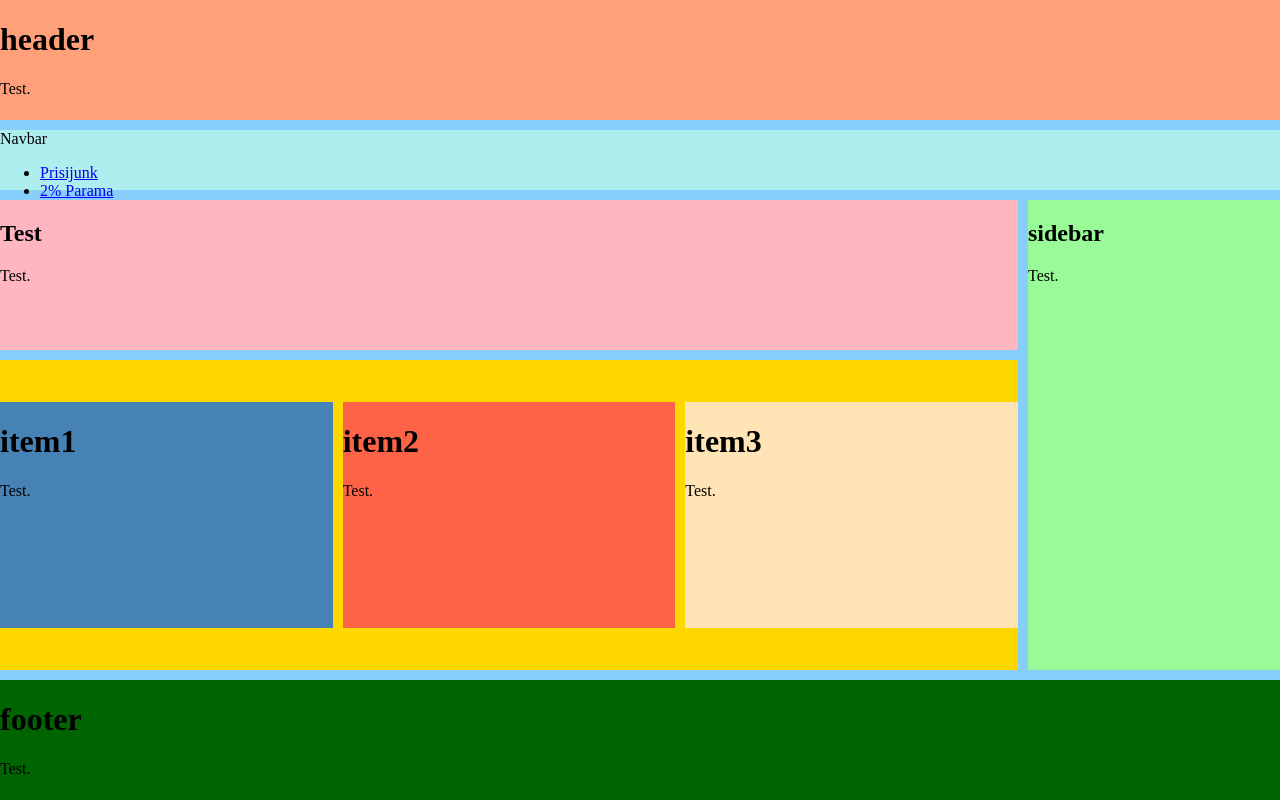
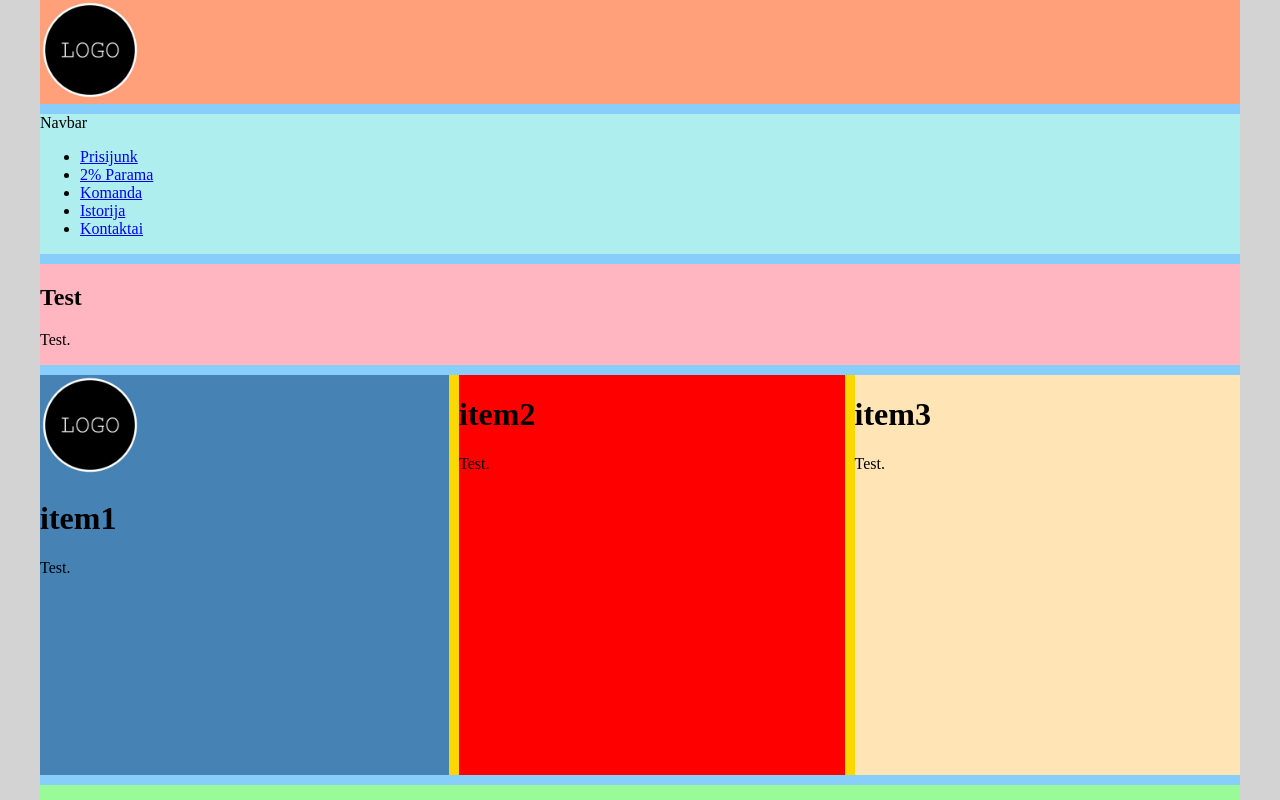
Before and after one commit to kprusinskas/Karolis-GitHub, a plain HTML site: page index.html in a window 1280 px wide. Shown: the top 800 px of the page. Drawn offline with Linux system fonts and the light colour scheme.

Commit message:
Update 07-20 a

```diff
--- a/index.html
+++ b/index.html
@@ -5,15 +5,14 @@
       <title>804 Trakų Kuopa</title>
       <link rel="stylesheet" href="style.css">
 </head>
-<body class="container">
-<div class="wrapper">
 
-  <header class="header">
-    <h1>header</h1>
-    <p>Test.</p>
+<body class="body">
+  <div class="container">
+    <header class="header">
+      <a href="#"><img class="Logo" src="img/Logo.png" alt="Logo"></a>
  </header>
 
-  <nav class="navbar">Navbar
+<nav class="navbar">Navbar
       <ul>
         <li class="nav-li">
           <a class="prisijunk" href="#">Prisijunk</a>
@@ -40,6 +39,7 @@
 
 <div class="offers">
   <div class="item1">
+    <a href="#"><img class="Logo" src="img/Logo.png" alt="Logo"></a>
     <h1>item1</h1>
     <p>Test.</p>
   </div>
--- a/style.css
+++ b/style.css
@@ -1,93 +1,125 @@
-.container{
-   background: LightGrey;
-   margin: 0px ;
-   padding: 0px ;
+.Logo {
+  width: 100px;
 }
 
-.wrapper{
-    height: 100vh;
-    margin: 0 auto;
-    display: grid;
-    background:LightSkyBlue;
-    max-width: 1280px;
-    grid-gap: 10px;
+.body {
+  max-width: 1600px;
+  background: LightGrey;
+  margin: 0px;
+  padding: 0px;
 }
 
-.header{
-  background:LightSalmon;
+.container {
+  max-width: 1200px;
+  height: 100vh;
+  margin: 0 auto;
+  display: grid;
+  background: LightSkyBlue;
+  grid-gap: 10px;
+  grid-template-areas:
+    "header"
+    "navbar"
+    "content"
+    "offers"
+    "sidebar"
+    "footer";
+}
+
+.header {
+  background: LightSalmon;
   grid-area: header;
 }
 
-.navbar{background:PaleTurquoise; grid-area: navbar;}
-.content{
-  background:LightPink;
+.navbar {
+  background: PaleTurquoise;
+  grid-area: navbar;
+}
+
+.content {
+  background: LightPink;
   grid-area: content;
 }
 
-.sidebar{background:PaleGreen; grid-area: sidebar;}
-
-.footer{
-  background:DarkGreen;
-  grid-area: footer;
-  height: 120px;
+.sidebar {
+  background: PaleGreen;
+  grid-area: sidebar;
 }
 
-.offers{
-  background:Gold;
-  grid-area: offers;
-  display: grid;
-  /*grid-template-columns: repeat( auto-fill, minmax(200px, 1fr));
-  grid-template-rows: auto auto auto;*/
-  grid-template-columns: auto auto auto);
-  grid-template-rows: 2em auto 2em;
-  grid-gap: 10px;
-  grid-template-areas:
-    ". . ."
-    "item1 item2 item3"
-    '. . .';
+.footer {
+  background: DarkGreen;
+  grid-area: footer;
 }
 
-.item1{grid-area: item1;background:SteelBlue;}
-.item2{grid-area: item2;background:Tomato;}
-.item3{grid-area: item3;background:Moccasin ;}
+.offers {
+  grid-area: offers;
+  background: Gold;
+  display: grid;
+  /*grid-template-columns: repeat( auto-fill, minmax(360px, 6fr));*/
+  grid-template-columns: repeat(auto-fill, 6);
+  grid-template-rows: repeat(auto-fill, 3);
+  grid-gap: 10px;
+}
 
-@media screen {
-  .wrapper {
-    grid-template-columns: 2fr 1fr;
-    grid-template-rows: 80px 150px 1fr 200px 120px;
-    grid-template-areas:
-      "header navbar"
-      "content content"
-      "offers offers"
-      "sidebar sidebar"
-      "footer footer";
+.item1 {
+  grid-area: item1;
+  grid-column: auto;
+  grid-row: 1/2;
+  /*visual style*/
+  background-image: url("img/img.jpg");
+  background: SteelBlue;
+  height: 400px;
+}
+
+.item2 {
+  grid-area: item2;
+  grid-column: auto;
+  grid-row: 2/3;
+  /*visual style*/
+  background: Tomato;
+  height: 400px;
+}
+
+.item3 {
+  grid-area: item3;
+  grid-column: auto;
+  grid-row: 3/4;
+  /*visual style*/
+  background: Moccasin;
+  height: 400px;
+}
+
+/* Ekranas horizontaleje 600-900px */
+
+@media screen and (min-width: 600px) {
+  .item1 {
+    grid-column: 1/3;
+    grid-row: 1/2;
+  }
+  .item2 {
+    background: Green;
+    grid-column: 3/5;
+    grid-row: 1/2;
+  }
+  .item3 {
+    grid-column: 2/4;
+    grid-row: 2/3;
   }
 }
 
-@media screen and (min-width: 500px) {
-  .wrapper {
+/* Ekranas horizontaleje 900-1600px */
 
-    grid-template-columns: 1fr 1fr 1fr;
-    grid-template-rows: 120px 60px 150px auto 120px;
-    grid-template-areas:
-      "header header header"
-      "navbar navbar navbar"
-      "content content content"
-      "offers offers sidebar"
-      "footer footer footer";
+@media screen and (min-width: 900px) {
+  .item1 {
+    grid-column: 1/3;
+    grid-row: auto;
+  }
+  .item2 {
+    background: Red;
+    grid-column: 3/5;
+    grid-row: auto;
+  }
+  .item3 {
+    grid-column: 5/7;
+    grid-row: auto;
   }
 }
-
-@media screen and (min-width: 1024px) {
-  .wrapper {
-
-    grid-template-columns: 1fr 3fr 1fr;
-    grid-template-rows: 120px 60px 150px auto 120px;
-    grid-template-areas:
-      "header header header"
-      "navbar navbar navbar"
-      "content content sidebar"
-      "offers offers sidebar"
-      "footer footer footer";
-  }
-}
```
Also changed, not shown: img/Logo.png (added), 2 other files.
